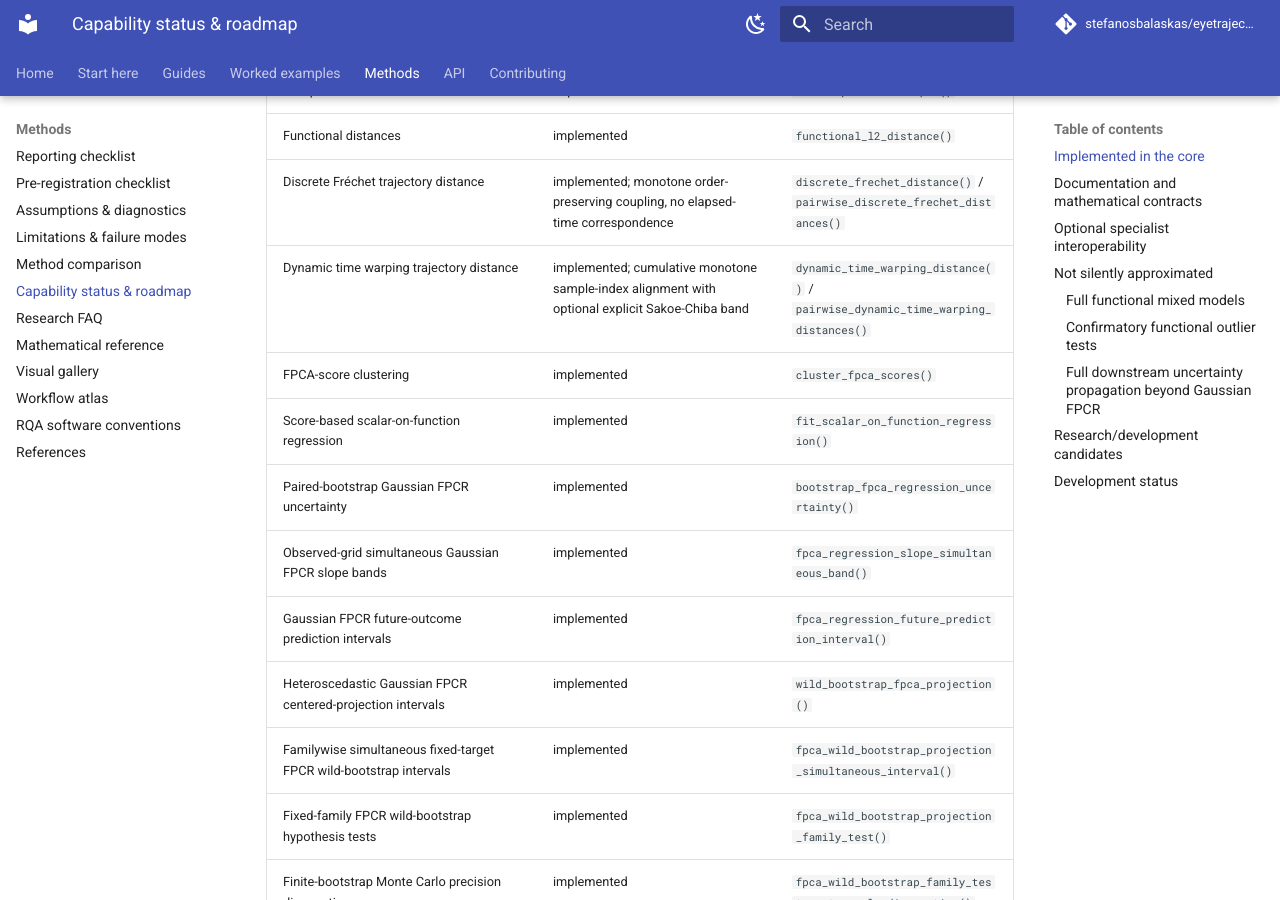
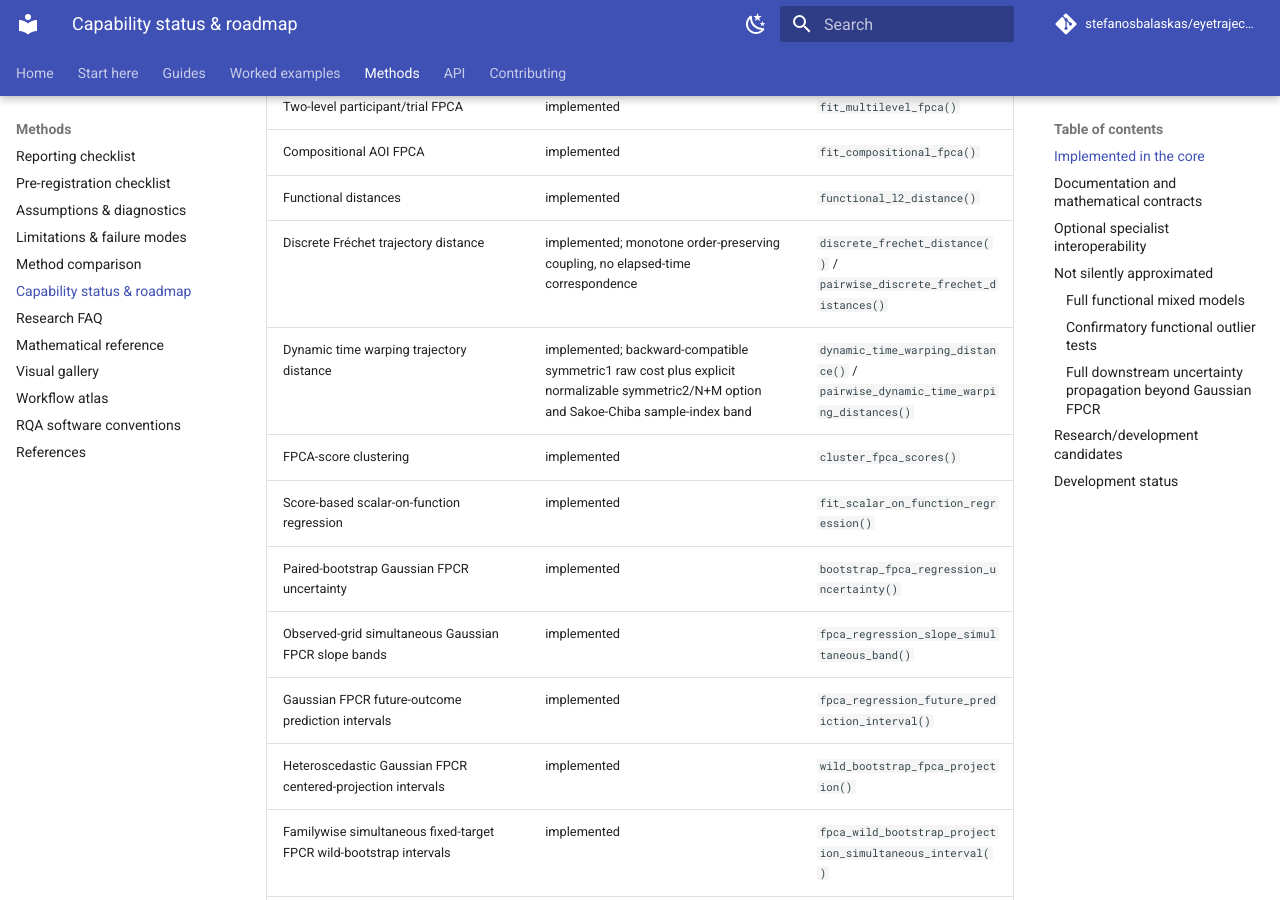
Before and after one commit to stefanosbalaskas/eyetrajectoriespy, an MkDocs documentation site: the page built from docs/methods/status-roadmap.md, in a window 1280 px wide and 900 px high, scrolled down 2009 px. Built offline with MkDocs 1.6.1 and Material for MkDocs 9.7.7, drawn with Linux system fonts in a browser that asks for light colours; comment, search, counter and statistics services are not loaded; some of the changed text lies outside the part shown.

Commit message:
Update roadmap for DTW specification hardening

```diff
--- a/docs/methods/status-roadmap.md
+++ b/docs/methods/status-roadmap.md
@@ -39,7 +39,7 @@ This page distinguishes implemented scientific contracts from optional interoper
 | Compositional AOI FPCA | implemented | `fit_compositional_fpca()` |
 | Functional distances | implemented | `functional_l2_distance()` |
 | Discrete Fréchet trajectory distance | implemented; monotone order-preserving coupling, no elapsed-time correspondence | `discrete_frechet_distance()` / `pairwise_discrete_frechet_distances()` |
-| Dynamic time warping trajectory distance | implemented; cumulative monotone sample-index alignment with optional explicit Sakoe-Chiba band | `dynamic_time_warping_distance()` / `pairwise_dynamic_time_warping_distances()` |
+| Dynamic time warping trajectory distance | implemented; backward-compatible symmetric1 raw cost plus explicit normalizable symmetric2/N+M option and Sakoe-Chiba sample-index band | `dynamic_time_warping_distance()` / `pairwise_dynamic_time_warping_distances()` |
 | FPCA-score clustering | implemented | `cluster_fpca_scores()` |
 | Score-based scalar-on-function regression | implemented | `fit_scalar_on_function_regression()` |
 | Paired-bootstrap Gaussian FPCR uncertainty | implemented | `bootstrap_fpca_regression_uncertainty()` |
```
Also changed, not shown: other parts of docs/methods/status-roadmap.md (+1 -1 lines).
